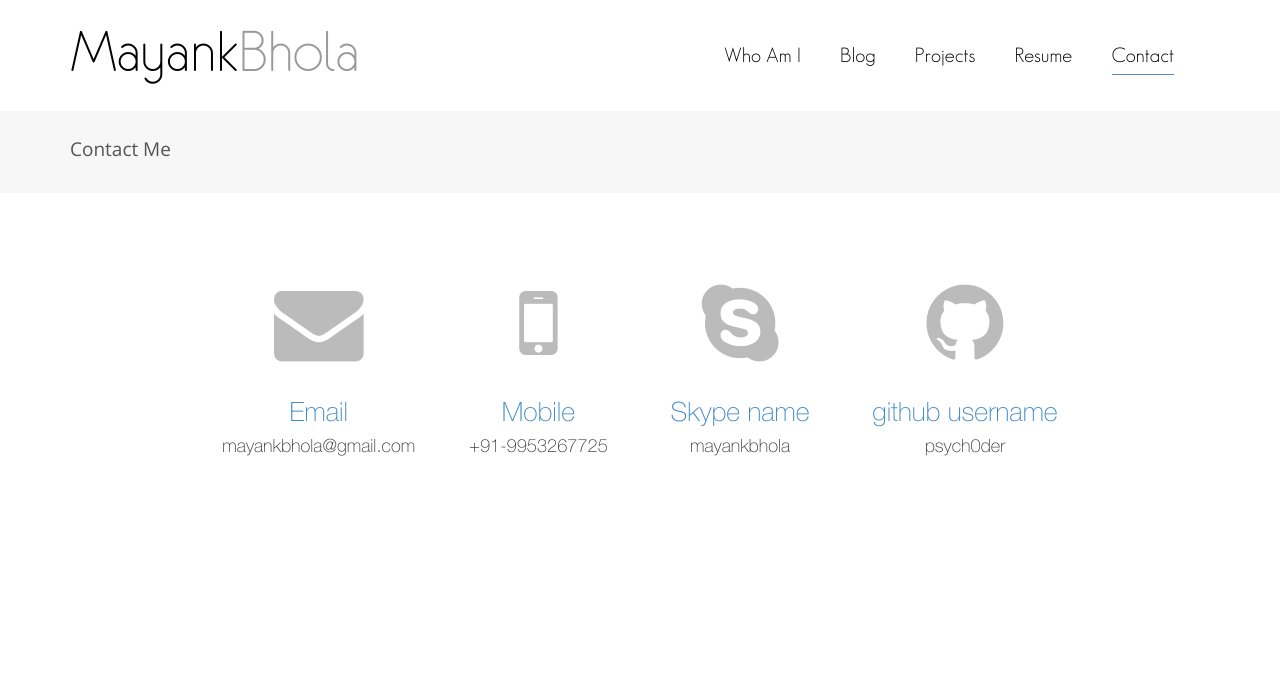
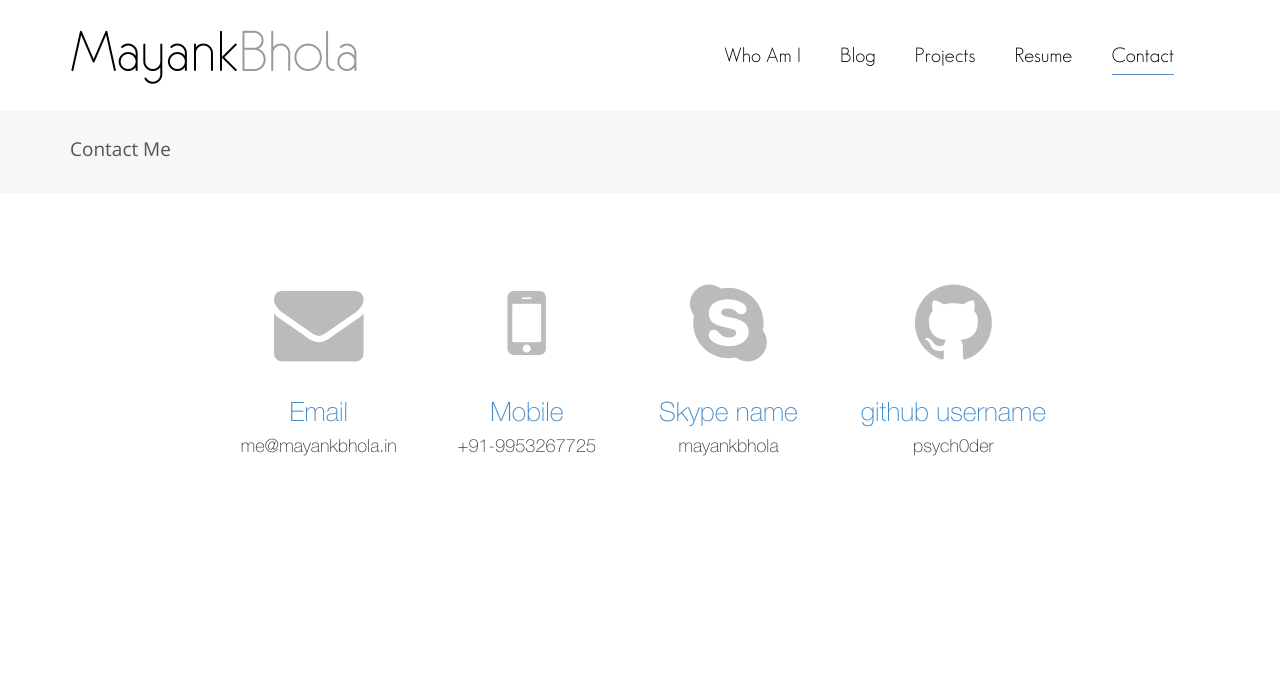
Before and after one commit to psych0der/mayankbhola, a Django app: page /contact/ in a window 1280 px wide. Shown: the part 25-720 px from the top of the page. Run offline with Django 3.2, Linux system fonts and the light colour scheme; parts of the project's set-up code (start-up, migrations or seed data) failed here and were passed over; some libraries are stand-ins or nearby versions.

Commit message:
change email id

```diff
--- a/templates/contact.html
+++ b/templates/contact.html
@@ -6,7 +6,7 @@
 
 
     	<ul class="list-inline contact-list text-center">
-  		<li><span class="contact-container"><span class="icon-envelope icon-2x"></span></span> </br></br><span class="contact-desc text-primary">Email</span> </br><span class="sizex">mayankbhola@gmail.com</span></li>
+  		<li><span class="contact-container"><span class="icon-envelope icon-2x"></span></span> </br></br><span class="contact-desc text-primary">Email</span> </br><span class="sizex">me@mayankbhola.in</span></li>
   		<li><span class="contact-container"><span class="icon-mobile-phone icon-2x"></span></span></br></br><span class="contact-desc text-primary">Mobile</span> </br><span class="sizex">+91-9953267725</span></li>
   		<li><span class="contact-container"><span class="icon-skype icon-2x"></span></span></br></br><span class="contact-desc text-primary">Skype name</span> </br><span class="sizex">mayankbhola</span></li>
 
```
